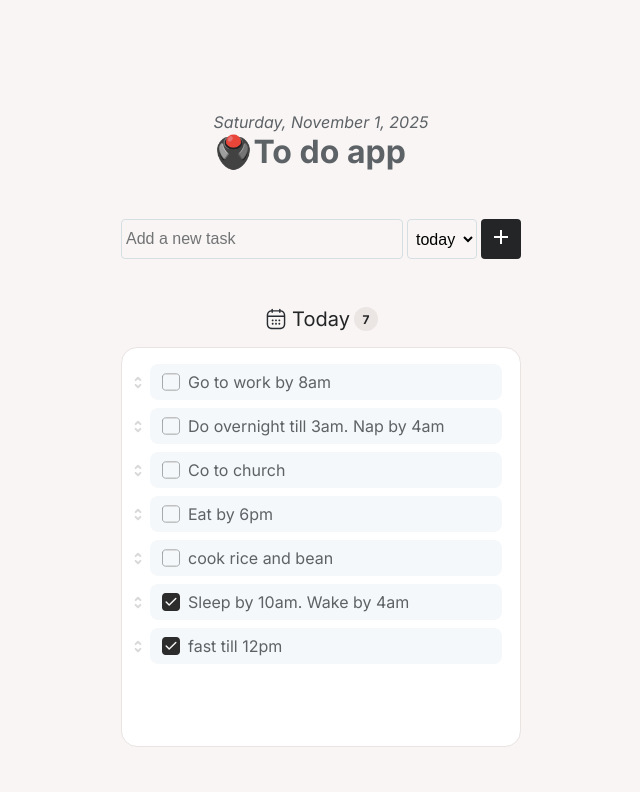
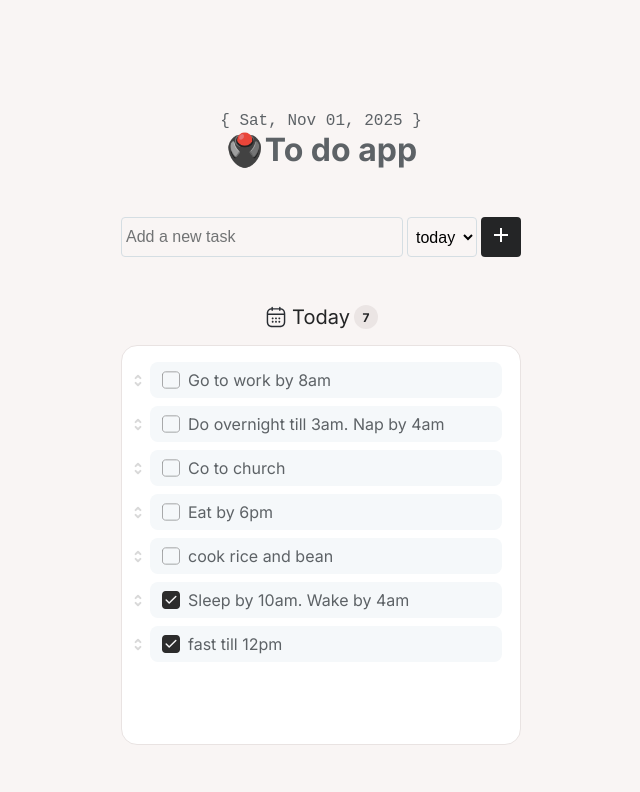
Before and after one commit to Praise7165/to-do, a React (Vite) app: page / in a window 1280 px wide. Shown: the top 792 px of the page, without its empty margins (319-959 px from the left). Built offline with nearby package versions, Linux system fonts and the light colour scheme.

Commit message:
added a day time on the header

```diff
--- a/src/App.jsx
+++ b/src/App.jsx
@@ -101,9 +101,18 @@ export default function App() {
 }
 
 function Header() {
+  const dateTime = new Date();
+  let todaysDate = dateTime.toDateString().split(" ");
+
+  const [day, month, date, year] = todaysDate;
+
+  todaysDate = `{ ${day}, ${month} ${date}, ${year} }`;
+
+  // const todaysTime = date.toLocaleTimeString();
+
   return (
-    <div style={{ marginInline: "auto" }}>
-      <em>Saturday, November 1, 2025</em>
+    <div className="flex flex-col items-center">
+      <code>{todaysDate}</code>
       <h1>🖲️To do app</h1>
     </div>
   );
```
Also changed, not shown: src/App copy.jsx (+0 -8 lines).
